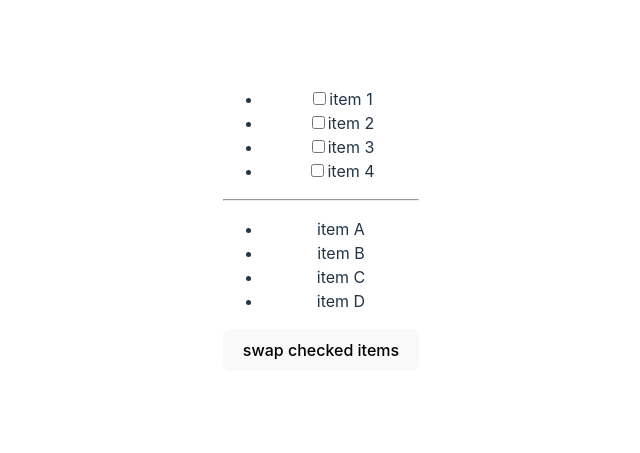
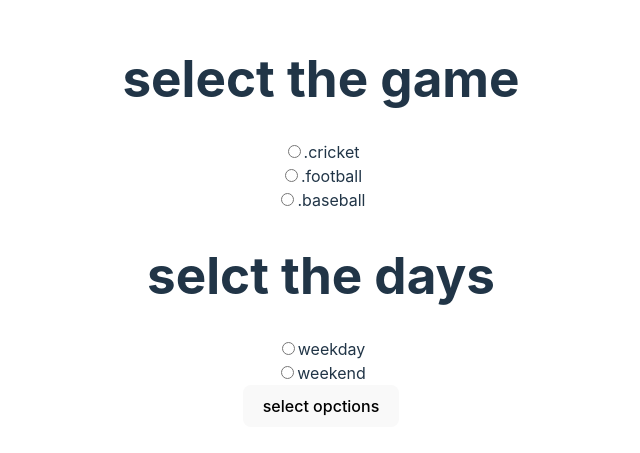
Before and after one commit to sesha472/react-vite-project1, a React (Vite) app: page / in a window 1280 px wide. Shown: the part 179-632 px from the top of the page, without its empty margins (319-959 px from the left). Built offline with nearby package versions, Linux system fonts and the light colour scheme.

Commit message:
practiced radio buttons

```diff
--- a/src/App.jsx
+++ b/src/App.jsx
@@ -1,13 +1,13 @@
 import React from 'react'
 import './App.css'
-import Listitems from './components/Listitems';
+import Radiobuttons from './components/Radiobuttons';
+
 
 function App() {
 
   return (
     <div>
-    <Listitems/>
-
+   <Radiobuttons/>
     </div>
   );
 }
--- /dev/null
+++ b/src/components/Radiobuttons.jsx
@@ -0,0 +1,169 @@
+// import React ,{useState}from 'react'
+
+// const Radiobuttons = () => {
+//     const [selctedopction, setselctedopction] = useState()
+
+
+// const handleChange=(e)=>{
+//     setselctedopction(e.target.value);
+//     console.log(e.target.value);
+// }
+
+//   return (
+//     <div>
+//         <h1>select the opctions </h1>
+//       <label>
+//       <input
+//       type='radio'
+//       value="opction1"
+//       checked={selctedopction==="opction1"}
+//       onChange={handleChange}
+//       />
+//         opction1</label>
+//         <br></br>
+
+//        <label>
+//        <input
+//       type='radio'
+//       value="opction2"
+//       checked={selctedopction==="opction2"}
+//       onChange={handleChange}
+//       />
+//         opction2</label>
+//         <br></br>
+
+//         <label>
+//        <input
+//       type='radio'
+//       value="opction3"
+//       checked={selctedopction==="opction3"}
+//       onChange={handleChange}
+//       />
+//         opction2</label>
+//     </div>
+//   )
+// }
+
+// export default Radiobuttons
+
+
+// make radio buttons to chose one game and one type of  day
+// import React, { useState } from 'react'
+
+// const Radiobuttons = () => {
+
+//     const [opctions, setopctions] = useState(["cricket","football","baseball"]);
+//     const [days, setdays] = useState(["weekday","weekend"]);
+
+//     const [selcetedinputgame, setselcetedinputgame] = useState('');
+//     const [selectdays, setselectdays] = useState('')
+
+//     const gameChangeHandler=(e)=>{
+//          setselcetedinputgame(e.target.value);
+//     }
+
+//     const dayselectHandler=(e)=>{
+// setselectdays(e.target.value);
+
+//     }
+
+//     const selectHandler=()=>{
+//         console.log(`selected input game is : ${selcetedinputgame}`);
+//         console.log(`selected days : ${selectdays}`);
+
+//     }
+//   return (
+//     <div>
+//         <h1>select the game</h1>
+//         {opctions.map((item,index)=>(
+//           <section key={index}>
+//           <label >
+//           <input
+//           type='radio'
+//           value={item}
+//           checked={selcetedinputgame===item}
+//           onChange={gameChangeHandler}
+//           />
+//           {item}</label><br/></section>
+//         ))}
+//         <h1>selct the days</h1>
+//         {days.map((item,index)=>(
+//           <section key={index}>
+//           <label >
+//           <input
+//           type='radio'
+//           value={item}
+//           checked={selectdays===item}
+//           onChange={dayselectHandler}
+//           />
+//           {item}</label><br/></section>
+//         ))}
+//          <button onClick={selectHandler}>select opctions</button>
+//     </div>
+//   )
+// }
+
+// export default Radiobuttons;
+
+
+
+import React, { useState } from 'react'
+
+const Radiobuttons = () => {
+
+    const [opctions, setopctions] = useState(["cricket","football","baseball"]);
+    const [days, setdays] = useState(["weekday","weekend"]);
+
+    const [selctedinputs, setselctedinputs] = useState({
+        selcetedinputgame:'',
+        selectdays:''
+    })
+    // const [selcetedinputgame, setselcetedinputgame] = useState('');
+    // const [selectdays, setselectdays] = useState('')
+    let {selcetedinputgame,selectdays}=selctedinputs;
+
+    const gameChangeHandler=(e)=>{
+         setselctedinputs({...selctedinputs,[e.target.name]:e.target.value})
+    }
+
+
+
+    const selectHandler=()=>{
+        console.log(`selected input game is : ${selcetedinputgame}`);
+        console.log(`selected days : ${selectdays}`);
+
+    }
+  return (
+    <div>
+        <h1>select the game</h1>
+        {opctions.map((item,index)=>(
+          <section key={index}>
+          <label >
+          <input
+          type='radio'
+          name="selcetedinputgame"
+          value={item}
+          checked={selcetedinputgame===item}
+          onChange={gameChangeHandler}
+          />.
+          {item}</label><br/></section>
+        ))}
+        <h1>selct the days</h1>
+        {days.map((item,index)=>(
+          <section key={index}>
+          <label >
+          <input
+          type='radio'
+          name="selectdays"
+          value={item}
+          checked={selectdays===item}
+          onChange={gameChangeHandler}
+          />
+          {item}</label><br/></section>
+        ))}
+         <button onClick={selectHandler}>select opctions</button>
+    </div>
+  )
+}
+
+export default Radiobuttons;
```
Also changed, not shown: src/components/Forminputs.jsx (+52 -23 lines).
